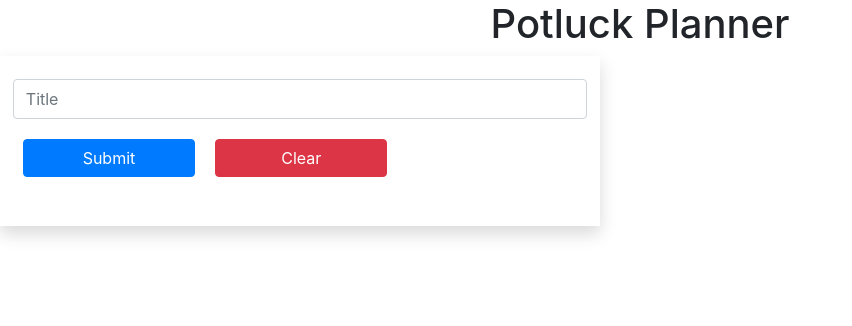
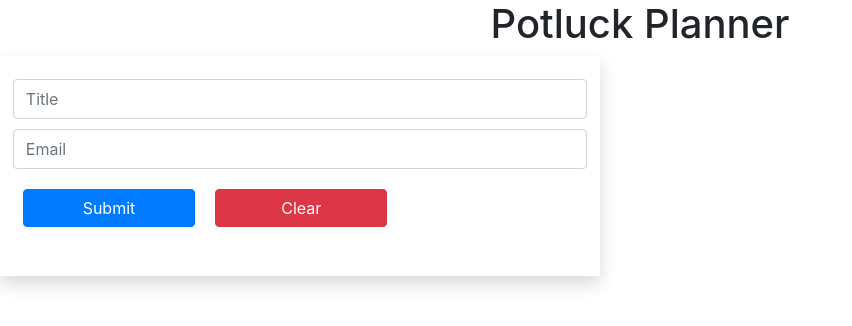
Before and after one commit to Spread-Potluck-Planner/FrontEnd, a React (Create React App) app: page /user/1/email in a window 1280 px wide. Shown: the top 326 px of the page, without its empty margins (0-852 px from the left). Built offline with nearby package versions, Linux system fonts and the light colour scheme; sample sign-in values are in the browser's storage.

Commit message:
Can send to multiple addresses

```diff
--- a/src/components/Email.js
+++ b/src/components/Email.js
@@ -12,8 +12,10 @@ import { API_KEY } from '../utils/reduxVariables'
 
 
 const EmailForm = () => {
+    const userId = 'user_80CtuhuL9K2DLvDN8Cp7x'
     const [email, setEmail] = useState({
-        name: ''
+        name: '',
+        email: ''
     })
     const { register, handleSubmit, errors, reset, watch } = useForm({
         mode: "onBlur",
@@ -23,8 +25,13 @@ const EmailForm = () => {
     const id = localStorage.getItem('user')
     const onSubmit = (data) => {
 
-        setEmail(data)
-        console.log(email)
+        emailjs.send("service_t9ou68h","template_8w63fep", data, userId)
+        .then((message) => {
+            console.log(message)
+        })
+        .catch((error) => {
+            console.log("There was an error with your invite", error)
+        })
 
      }
 
@@ -42,6 +49,14 @@ const EmailForm = () => {
                 />
                 <ErrorMessage errors={errors} name="name" />
 
+                <Input type="text"
+                placeholder="Email"
+                name="email"
+                invalid={errors.Name ? true : false}
+                innerRef={register({required: "You must enter a Title", maxLength: 80})    }
+                />
+                <ErrorMessage errors={errors} name="email" />
+
                 <FormGroup>
                 <Button color ='primary' type="submit" style={{width:'30%', margin: '20px 10px 20px 10px', }}>Submit</Button>
                 <Button onClick={() => reset()} color='danger' style={{width:'30%', margin: '20px 10px 20px 10px', }}>Clear</Button>
```
